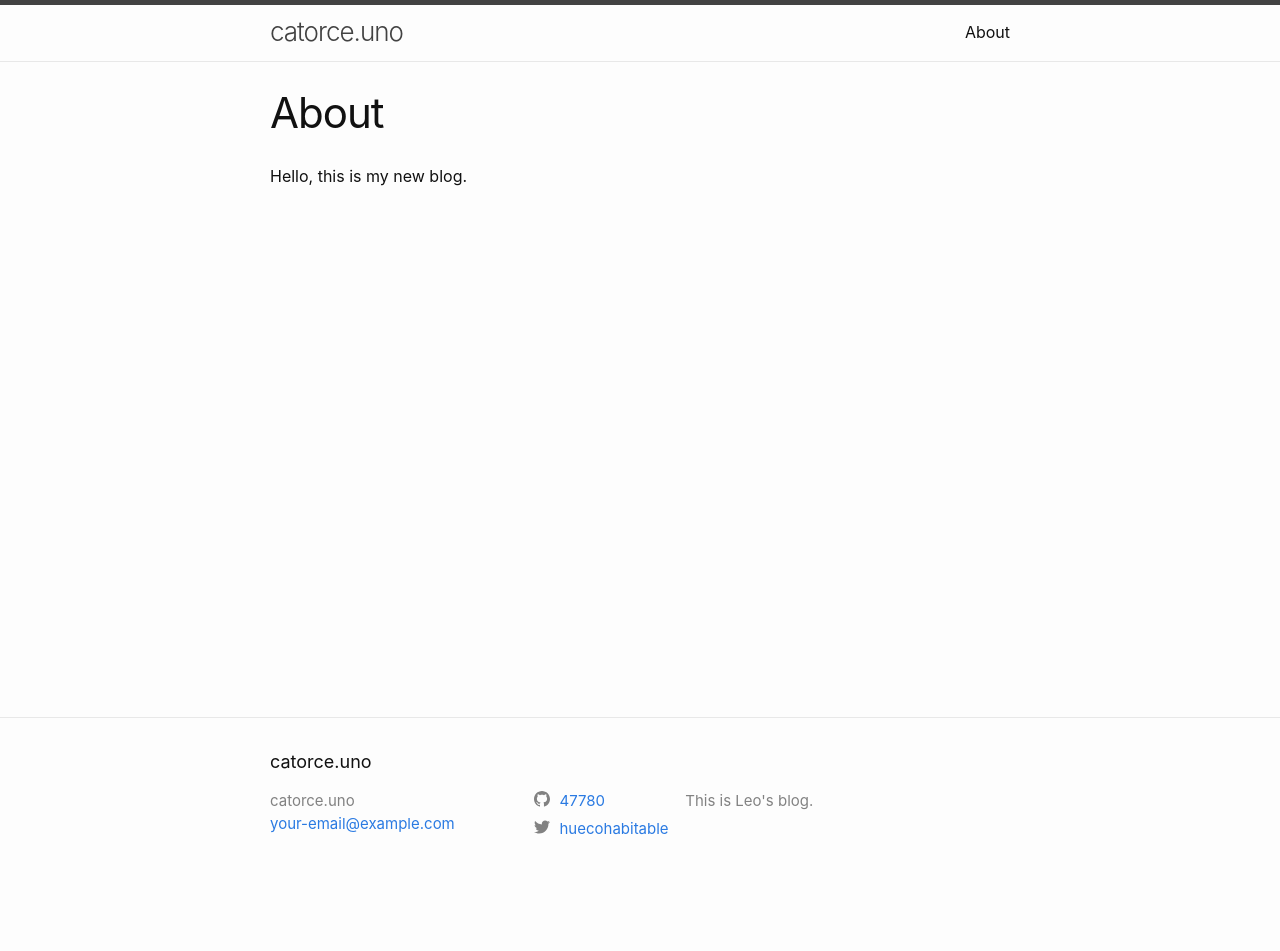
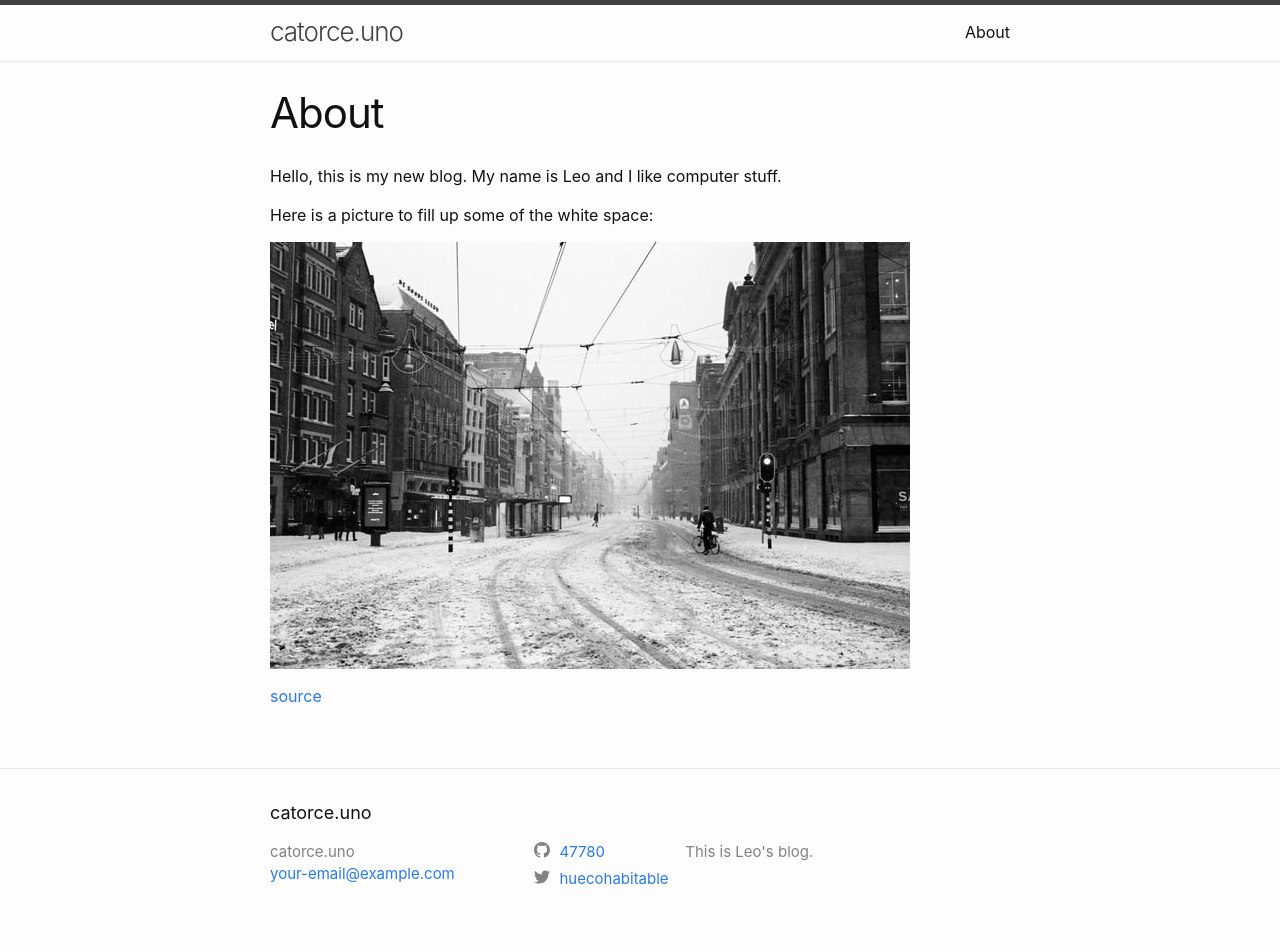
Before and after one commit to 47780/47780.github.io, a Jekyll site: the page built from about.markdown, in a window 1280 px wide. Built offline with Jekyll 4.4.1, drawn with Linux system fonts in a browser that asks for light colours; before the commit the page ends 900 px from its top, so only the background shows below that.

Commit message:
Updated about page, added a new post and some pictures

```diff
--- a/about.markdown
+++ b/about.markdown
@@ -4,4 +4,10 @@ title: About
 permalink: /about/
 ---
 
-Hello, this is my new blog.
+Hello, this is my new blog. My name is Leo and I like computer stuff.
+
+Here is a picture to fill up some of the white space:
+
+![Picture](/assets/pictures/city.jpg)
+
+[source](https://unsplash.com/photos/0f7PT8UAS2Y)
```
Also changed, not shown: _posts/2021-03-11-welcome-to-my-blog.markdown (added, +15 -0 lines), assets/pictures/city.jpg (added), assets/pictures/free-picture.jpg (added).
